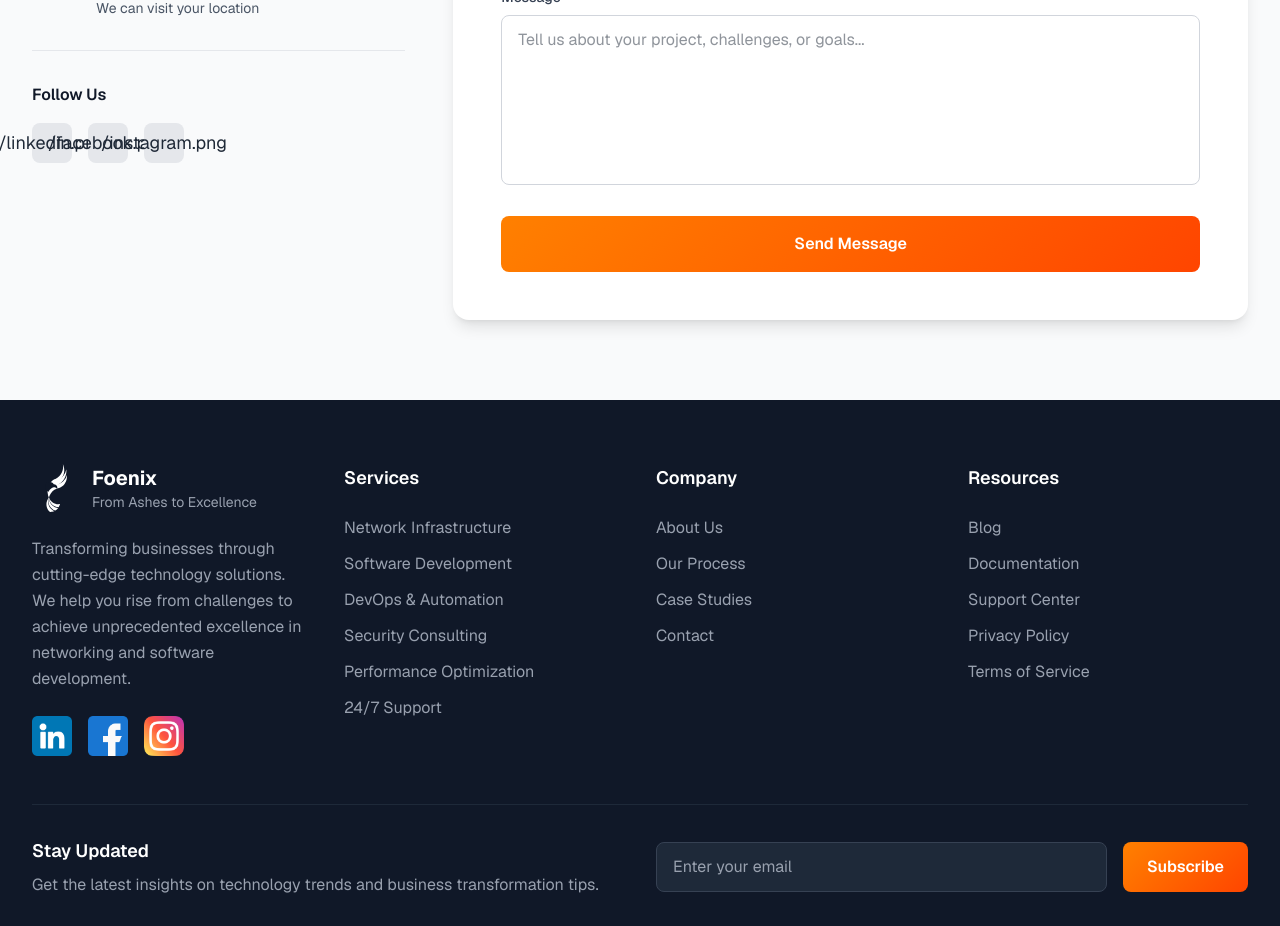
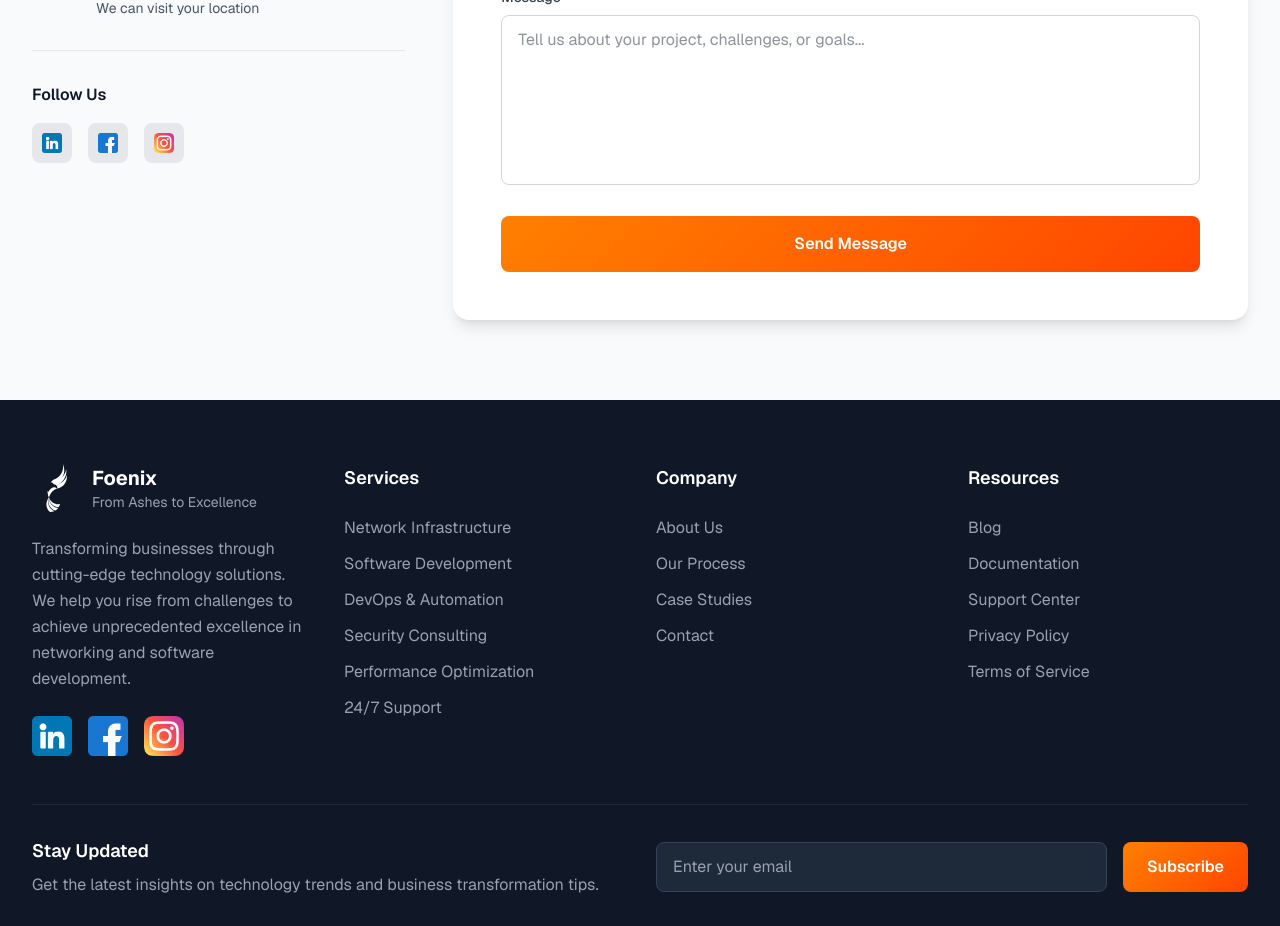
Before and after one commit to HichemMerniz/website-foenix, a Next.js app: page /en in a window 1280 px wide. Shown: the part 8920-9846 px from the top of the page. Built offline with nearby package versions, Linux system fonts and the light colour scheme.

Commit message:
Refactor Contact and Footer components to enhance icon rendering and update year display. Replaced social media icons with image elements for better performance and added dynamic year calculation in the footer.

```diff
--- a/src/components/Contact.tsx
+++ b/src/components/Contact.tsx
@@ -132,7 +132,7 @@ export default function Contact() {
                       className="w-10 h-10 bg-gray-200 rounded-lg flex items-center justify-center hover:bg-foenix-orange hover:text-white transition-colors duration-200"
                       aria-label={social.name}
                     >
-                      <span className="text-lg">{social.icon}</span>
+                      <img src={social.icon} alt={social.name} width={20} height={20} />
                     </a>
                   ))}
                 </div>
--- a/src/components/Footer.tsx
+++ b/src/components/Footer.tsx
@@ -2,9 +2,14 @@
 
 import Link from "next/link";
 import Image from "next/image";
+import { useState, useEffect } from "react";
 
 export default function Footer() {
-  const currentYear = new Date().getFullYear();
+  const [currentYear, setCurrentYear] = useState(2024);
+
+  useEffect(() => {
+    setCurrentYear(new Date().getFullYear());
+  }, []);
 
   const footerLinks = {
     services: [
@@ -75,11 +80,7 @@ export default function Footer() {
                   icon: "/instagram.png",
                   href: "https://www.instagram.com/foenix_techno/?fbclid=IwY2xjawM7_ARleHRuA2FlbQIxMQBicmlkETE0NzhWeVhURk4yNmpRM0VEAR5L1XtwVQ-aLTJPfUuW0Vs9dkPWurOE7o1qfKuMMFk-AoN18eJQTDtI0evNlw_aem_uxOilCGTH2pjSMQTVJ3Bdw",
                 },
-                // {
-                //   name: "Email",
-                //   href: "mailto:hello@foenixtech.com",
-                //   icon: "📧",
-                // },
+
               ].map((social, index) => (
                 <a
                   key={index}
```
Also changed, not shown: src/components/LanguageSwitcher.tsx (+0 -9 lines).
